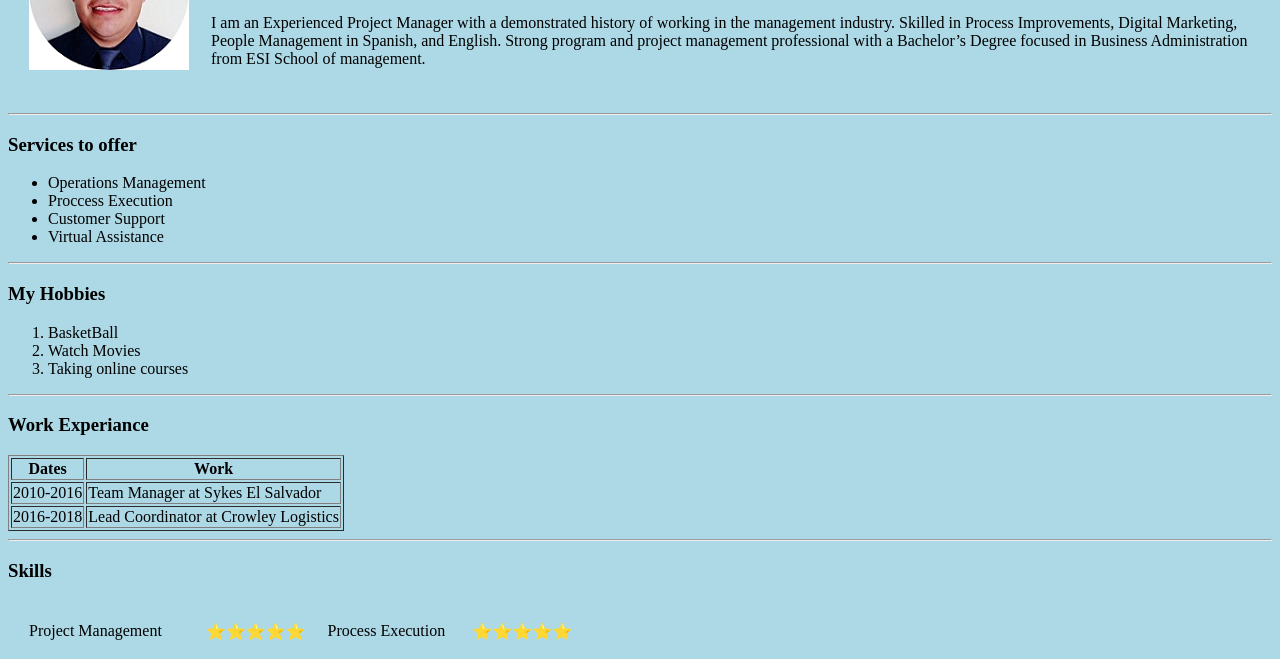
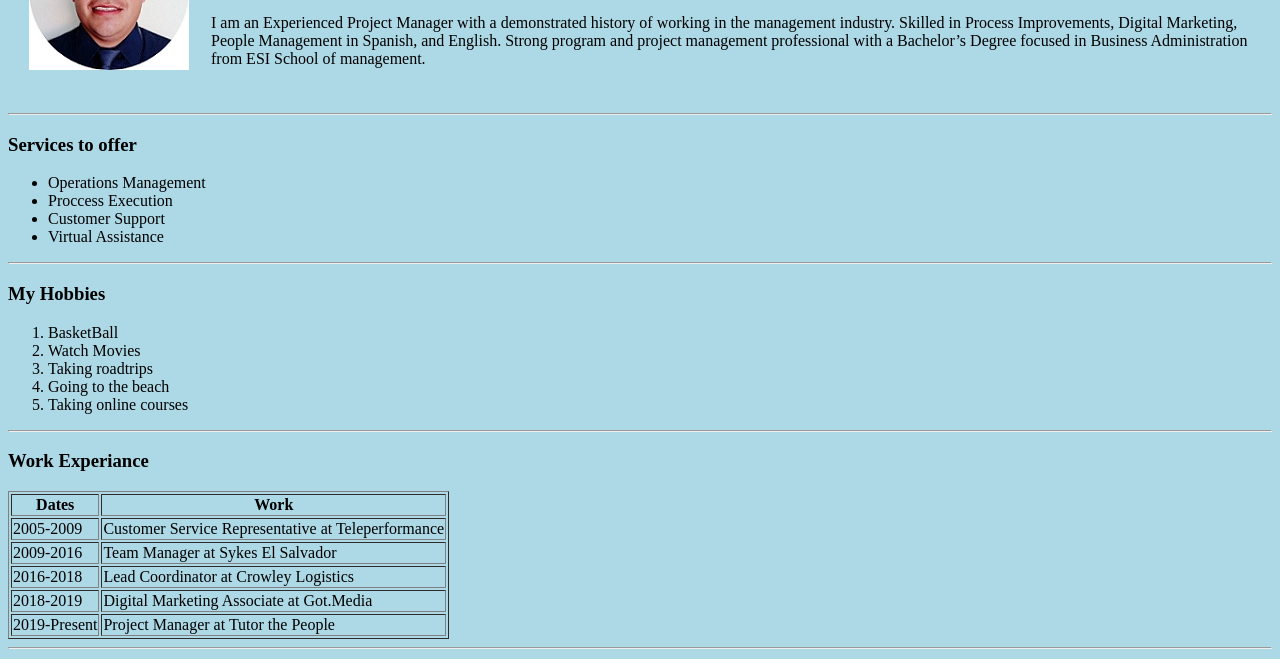
Before and after one commit to MarioGranada12/cv, a plain HTML site: page index.html in a window 1280 px wide. Shown: the part 129-788 px from the top of the page. Drawn offline with Linux system fonts and the light colour scheme.

Commit message:
Update index.html

```diff
--- a/index.html
+++ b/index.html
@@ -33,6 +33,8 @@
   <ol>
     <li>BasketBall</li>
     <li>Watch Movies</li>
+    <li>Taking roadtrips</li>
+    <li>Going to the beach</li>
     <li>Taking online courses</li>
   </ol>
   <hr>
@@ -44,14 +46,26 @@
         <th>Work</th>
       </tr>
     </thead>
-    <tbody>
+   <tbody>
       <tr>
-        <td>2010-2016</td>
+        <td>2005-2009</td>
+        <td>Customer Service Representative at Teleperformance</td>
+      </tr>
+      <tr>
+        <td>2009-2016</td>
         <td>Team Manager at Sykes El Salvador</td>
       </tr>
       <tr>
         <td>2016-2018</td>
         <td>Lead Coordinator at Crowley Logistics</td>
+      </tr>
+      <tr>
+        <td>2018-2019</td>
+        <td>Digital Marketing Associate at Got.Media</td>
+      </tr>
+      <tr>
+        <td>2019-Present</td>
+        <td>Project Manager at Tutor the People</td>
       </tr>
     </tbody>
     <tfoot>
```
